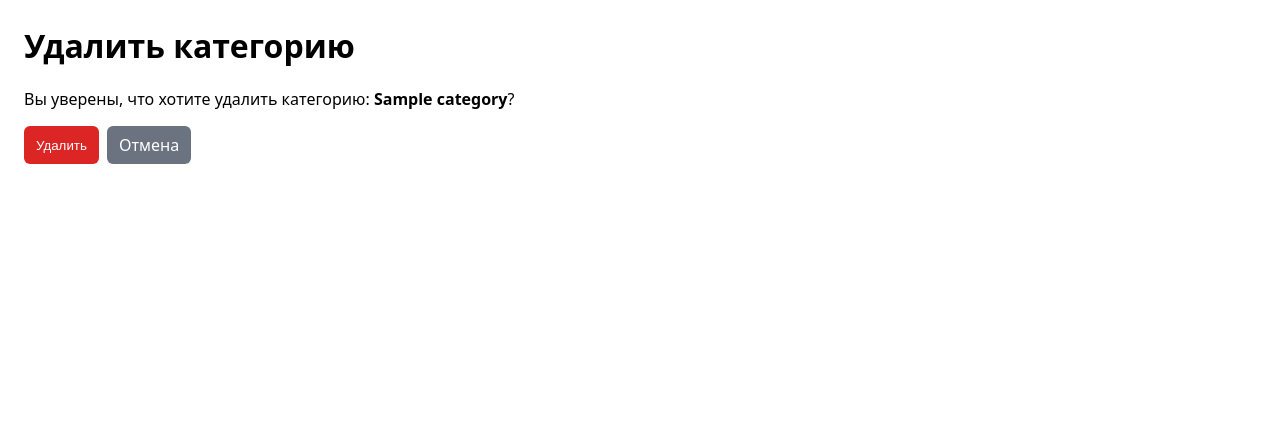
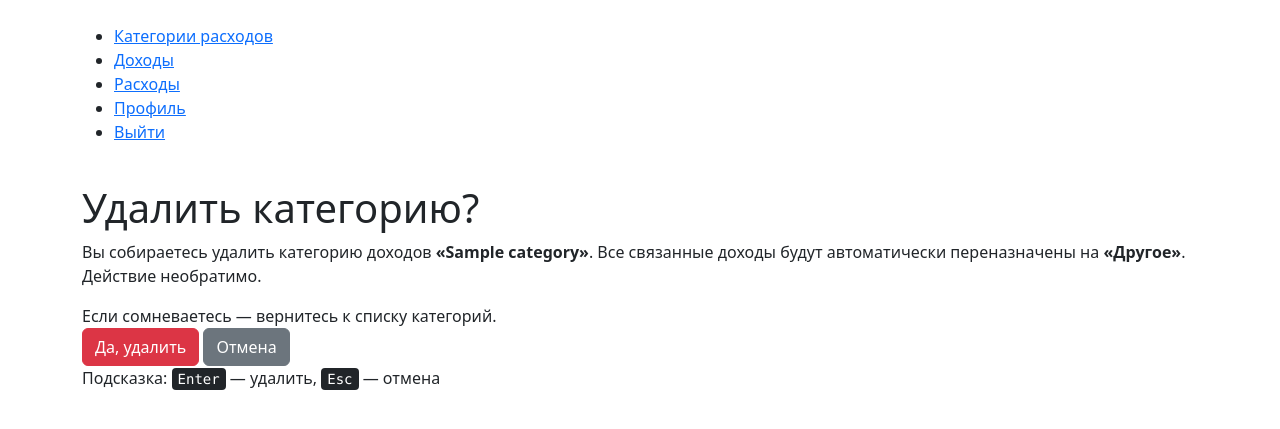
Before and after one commit to Someone1print/Afina, a Django app: template templates/income_category_confirm_delete.html in a window 1280 px wide. Shown: the top 429 px of the page. Run offline with Django 5.2, Linux system fonts and the light colour scheme; the template is opened without the code that fills it: most values are stand-ins (such as "Sample title", 1, 10 or a date in 2020).

Commit message:
Отрадактировал Добавление удаление и обновление доходов расходов и так же html с удалениям категорий расходов и доходов

```diff
--- a/templates/income_category_confirm_delete.html
+++ b/templates/income_category_confirm_delete.html
@@ -1,24 +1,139 @@
-<!DOCTYPE html>
-<html lang="ru">
-<head>
-    <meta charset="UTF-8">
-    <title>Удалить категорию</title>
-    <style>
-        body { font-family: system-ui, -apple-system, Segoe UI, Roboto, Arial, sans-serif; margin: 24px; }
-        .actions { margin-top: 16px; display: flex; gap: 8px; }
-        button, a.button { background: #dc2626; color: #fff; padding: 8px 12px; border-radius: 6px; text-decoration: none; border: none; cursor: pointer; }
-        a.button { background: #6b7280; }
-    </style>
-</head>
-<body>
-<h1>Удалить категорию</h1>
-<p>Вы уверены, что хотите удалить категорию: <strong>{{ category.incomeName }}</strong>?</p>
-<form method="post">
-    {% csrf_token %}
-    <div class="actions">
-        <button type="submit">Удалить</button>
-        <a class="button" href="{% url 'income_category_list' %}">Отмена</a>
+{% extends 'base.html' %}
+{% block title %}Удаление категории доходов{% endblock %}
+
+{% block extra_css %}
+<style>
+  .site-header::before,
+  .site-header::after { display: none !important; content: none !important; }
+  header::before,
+  header::after { display: none !important; content: none !important; }
+
+  .confirm-wrapper{
+    min-height: calc(100vh - 140px);
+    display: flex;
+    align-items: center;
+    justify-content: center;
+    padding: 24px;
+    background: #f6f8fb;
+  }
+  .confirm-card{
+    width: min(560px, 94vw);
+    background: #fff;
+    border: 1px solid #e9eef5;
+    border-radius: 16px;
+    box-shadow: 0 12px 30px rgba(0,0,0,.12);
+    padding: 28px 26px;
+  }
+  .confirm-card h1{
+    margin: 0 0 8px;
+    font-size: 24px;
+    color: #0f172a;
+  }
+  .confirm-card p{
+    margin: 0 0 18px;
+    color: #475569;
+    line-height: 1.5;
+  }
+  .confirm-note{
+    background: #fff7ed;
+    color: #7c2d12;
+    border: 1px solid #fed7aa;
+    border-radius: 10px;
+    padding: 10px 12px;
+    font-size: 14px;
+    margin-bottom: 18px;
+  }
+  .confirm-actions{
+    display: flex;
+    gap: 12px;
+    justify-content: flex-end;
+    margin-top: 6px;
+  }
+
+  .btn{
+    display: inline-flex;
+    align-items: center;
+    justify-content: center;
+    height: 42px;
+    padding: 0 18px;
+    border-radius: 10px;
+    border: 1px solid transparent;
+    font-weight: 600;
+    text-decoration: none;
+    cursor: pointer;
+    transition: .15s background, .15s box-shadow, .15s transform;
+  }
+  .btn:active { transform: translateY(1px); }
+
+  .btn-danger{
+    background: #e11d48;
+    color: #fff;
+    box-shadow: 0 10px 22px rgba(225,29,72,.22);
+  }
+  .btn-danger:hover{ background: #be123c; }
+
+  .btn-secondary{
+    background: #eef2f7;
+    color: #0f172a;
+    border-color: #e2e8f0;
+  }
+  .btn-secondary:hover{ background: #e2e8f0; }
+
+  .kbd-hint{
+    margin-top: 10px;
+    font-size: 12.5px;
+    color: #64748b;
+    text-align: right;
+  }
+  kbd{
+    background:#f1f5f9; border:1px solid #e2e8f0; border-bottom-width:2px;
+    padding:2px 6px; border-radius:6px; font-family:ui-monospace, SFMono-Regular, Menlo, monospace; font-size:12px;
+  }
+</style>
+{% endblock %}
+
+{% block content %}
+<div class="confirm-wrapper">
+  <div class="confirm-card" role="dialog" aria-labelledby="dlg-title">
+    <h1 id="dlg-title">Удалить категорию?</h1>
+
+    <p>
+      Вы собираетесь удалить категорию доходов <b>«{{ category.incomeName }}»</b>.
+      Все связанные доходы будут автоматически переназначены на <b>«Другое»</b>.
+      Действие необратимо.
+    </p>
+
+    <div class="confirm-note">
+      Если сомневаетесь — вернитесь к списку категорий.
     </div>
-</form>
-</body>
-</html>
+
+    <form method="post" class="confirm-actions">
+      {% csrf_token %}
+      <button type="submit" class="btn btn-danger">Да, удалить</button>
+      <a href="{% url 'income_category_list' %}" class="btn btn-secondary">Отмена</a>
+    </form>
+
+    <div class="kbd-hint">Подсказка: <kbd>Enter</kbd> — удалить, <kbd>Esc</kbd> — отмена</div>
+  </div>
+</div>
+
+<script>
+  document.addEventListener('DOMContentLoaded', () => {
+    const form = document.querySelector('.confirm-actions');
+
+    document.addEventListener('keydown', (e) => {
+      // Esc — отмена
+      if (e.key === 'Escape') {
+        e.preventDefault();
+        window.location.href = "{% url 'income_category_list' %}";
+      }
+
+      // Enter — подтверждение
+      if (e.key === 'Enter') {
+        e.preventDefault();
+        if (form) form.submit();
+      }
+    });
+  });
+</script>
+{% endblock %}
```
Also changed, not shown: afina/views.py (+18 -12 lines), templates/expense_category_confirm_delete.html (+48 -22 lines).
